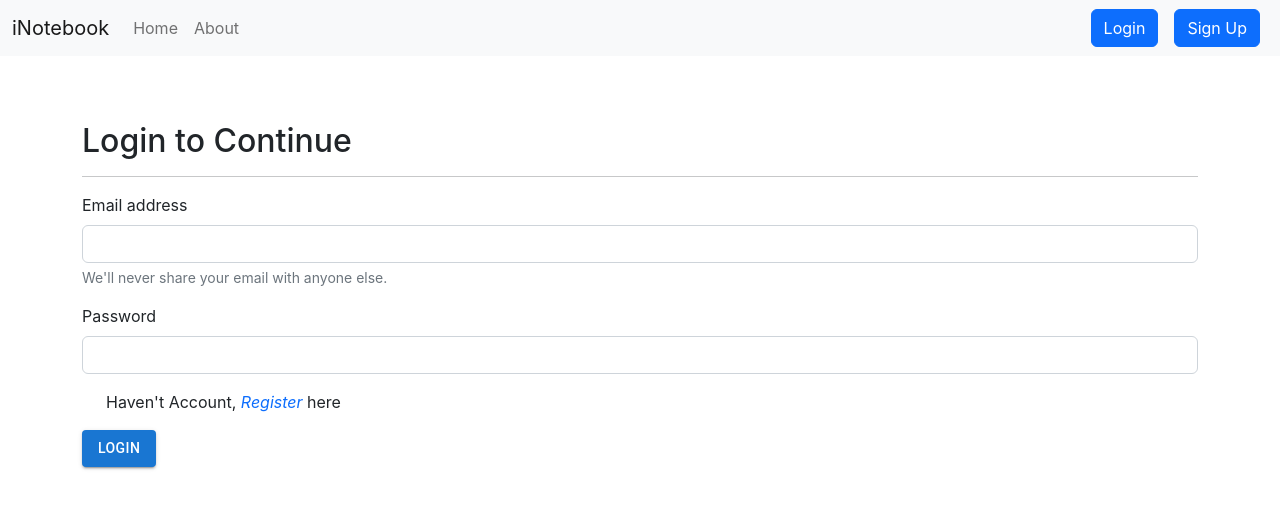
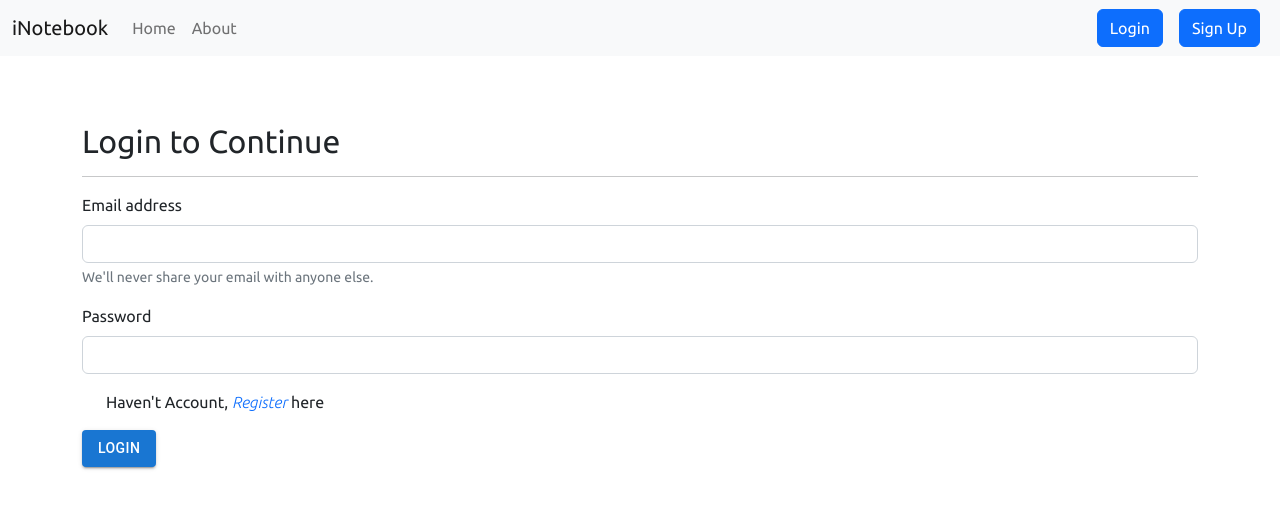
Before and after one commit to jitendrakumar025/inotebook_frontend, a React (Create React App) app: page /login in a window 1280 px wide. Shown: the top 508 px of the page. Built offline with nearby package versions, Linux system fonts and the light colour scheme.

Commit message:
Font added

```diff
--- a/public/index.html
+++ b/public/index.html
@@ -11,7 +11,9 @@
     />
     <!-- <link rel="apple-touch-icon" href="%PUBLIC_URL%/logo192.png" /> -->
     <link href="https://cdn.jsdelivr.net/npm/bootstrap@5.2.3/dist/css/bootstrap.min.css" rel="stylesheet" integrity="sha384-rbsA2VBKQhggwzxH7pPCaAqO46MgnOM80zW1RWuH61DGLwZJEdK2Kadq2F9CUG65" crossorigin="anonymous">
-
+    <link rel="preconnect" href="https://fonts.googleapis.com">
+    <link rel="preconnect" href="https://fonts.gstatic.com" crossorigin>
+    <link href="https://fonts.googleapis.com/css2?family=Ubuntu:ital,wght@0,400;1,300&display=swap" rel="stylesheet">
     <!--
       manifest.json provides metadata used when your web app is installed on a
       user's mobile device or desktop. See https://developers.google.com/web/fundamentals/web-app-manifest/
--- a/src/index.css
+++ b/src/index.css
@@ -1,15 +1,12 @@
 body {
   margin: 0;
-  font-family: -apple-system, BlinkMacSystemFont, 'Segoe UI', 'Roboto', 'Oxygen',
-    'Ubuntu', 'Cantarell', 'Fira Sans', 'Droid Sans', 'Helvetica Neue',
-    sans-serif;
+  font-family: 'Ubuntu', sans-serif;
   -webkit-font-smoothing: antialiased;
   -moz-osx-font-smoothing: grayscale;
 }
 
 code {
-  font-family: source-code-pro, Menlo, Monaco, Consolas, 'Courier New',
-    monospace;
+  font-family:'Ubuntu', sans-serif;;
 }
 i{
   cursor: pointer;
```
